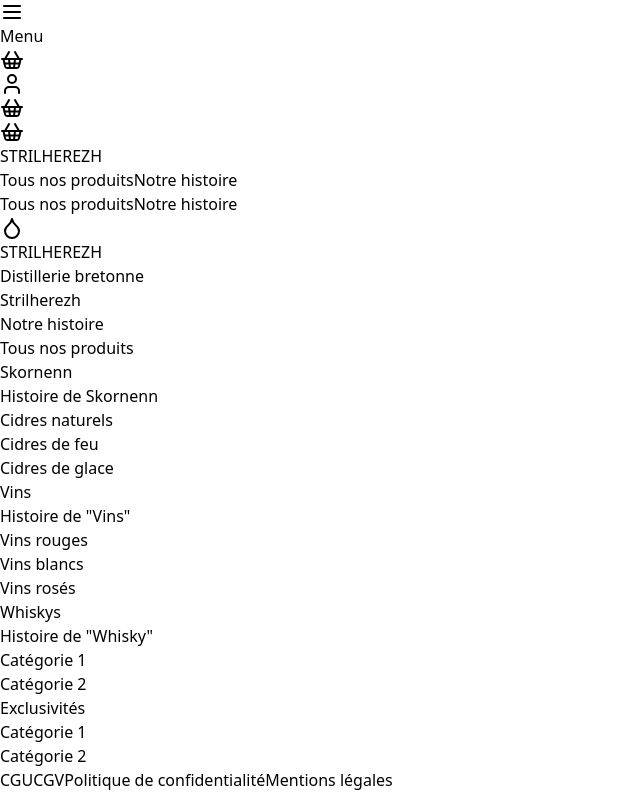
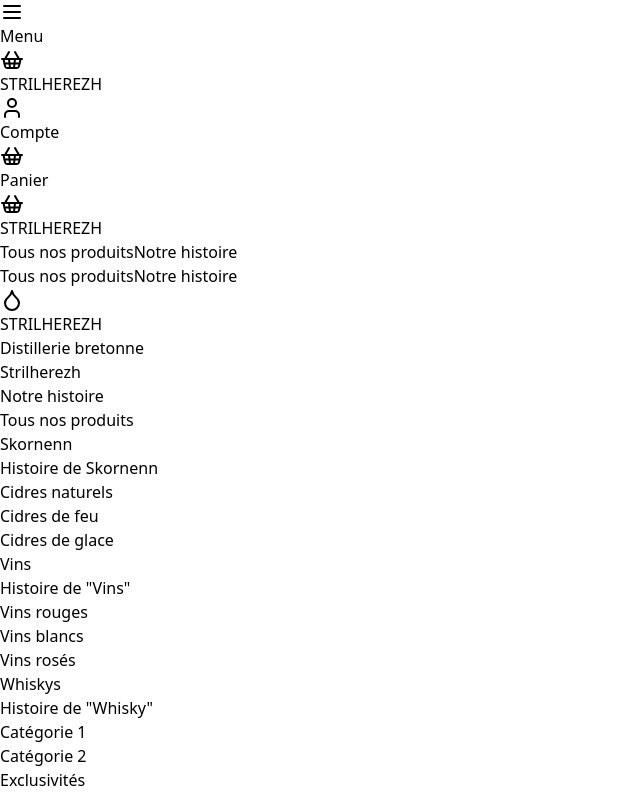
Before and after one commit to Alaeddine1234/Strilherezh-Website, a React (Vite) app: page / in a window 1280 px wide. Shown: the top 796 px of the page, without its empty margins (0-640 px from the left). Built offline with nearby package versions, Linux system fonts and the light colour scheme.

Commit message:
Modification

```diff
--- a/src/components/Header.jsx
+++ b/src/components/Header.jsx
@@ -21,16 +21,29 @@
 
             {/* Center: Logo */}
             <div className="flex items-center justify-center">
-              <ShoppingBasket className="h-8 w-8 text-[#E0AA3E]" />
+              <div className="text-center">
+                <ShoppingBasket className="h-8 w-8 sm:h-10 sm:w-10 text-[#E0AA3E]" />
+                <h1 className="text-sm sm:text-base font-semibold text-[#E0AA3E]">
+                  STRILHEREZH
+                </h1>
+              </div>
             </div>
 
             {/* Right: Account and Cart */}
             <div className="flex items-center space-x-4">
-              <a href="#" className="text-[#505050] hover:text-[#AAAAAA]">
-                <User className="h-5 w-5" />
+              <a
+                href="#"
+                className="flex items-center space-x-2 text-[#505050] hover:text-[#AAAAAA]"
+              >
+                <User className="h-5 w-5 sm:h-6 sm:w-6" />
+                <span className="hidden lg:block text-sm">Compte</span>
               </a>
-              <a href="#" className="text-[#505050] hover:text-[#AAAAAA]">
-                <ShoppingBasket className="h-5 w-5" />
+              <a
+                href="#"
+                className="flex items-center space-x-2 text-[#505050] hover:text-[#AAAAAA]"
+              >
+                <ShoppingBasket className="h-5 w-5 sm:h-6 sm:w-6" />
+                <span className="hidden lg:block text-sm">Panier</span>
               </a>
             </div>
           </div>
@@ -40,12 +53,16 @@
       {/* Golden banner */}
       <div className="bg-[#E0AA3E]">
         <div className="max-w-7xl mx-auto px-4 sm:px-6 lg:px-8">
-          <div className="flex items-center justify-between h-12">
+          <div className="flex flex-wrap items-center justify-between h-12">
+            {/* Left: Banner logo */}
             <div className="flex items-center space-x-2">
               <ShoppingBasket className="h-5 w-5 text-white" />
-              <span className="text-white font-medium text-sm">STRILHEREZH</span>
+              <span className="text-white font-medium text-sm sm:text-base">
+                STRILHEREZH
+              </span>
             </div>
-            <div className="flex space-x-6">
+            {/* Right: Navigation links */}
+            <div className="flex space-x-4 sm:space-x-6">
               <a href="#" className="text-white hover:text-[#E3E3E3] text-sm font-medium">
                 Tous nos produits
               </a>
@@ -58,12 +75,22 @@
       </div>
 
       {/* Mobile menu */}
-      <div className={`${isMenuOpen ? 'block' : 'hidden'} sm:hidden bg-white border-b`}>
+      <div
+        className={`${
+          isMenuOpen ? 'block' : 'hidden'
+        } sm:hidden bg-white border-b`}
+      >
         <div className="px-4 py-2 space-y-1">
-          <a href="#" className="block py-2 text-sm text-[#505050] hover:text-[#AAAAAA]">
+          <a
+            href="#"
+            className="block py-2 text-sm text-[#505050] hover:text-[#AAAAAA]"
+          >
             Tous nos produits
           </a>
-          <a href="#" className="block py-2 text-sm text-[#505050] hover:text-[#AAAAAA]">
+          <a
+            href="#"
+            className="block py-2 text-sm text-[#505050] hover:text-[#AAAAAA]"
+          >
             Notre histoire
           </a>
         </div>
```
